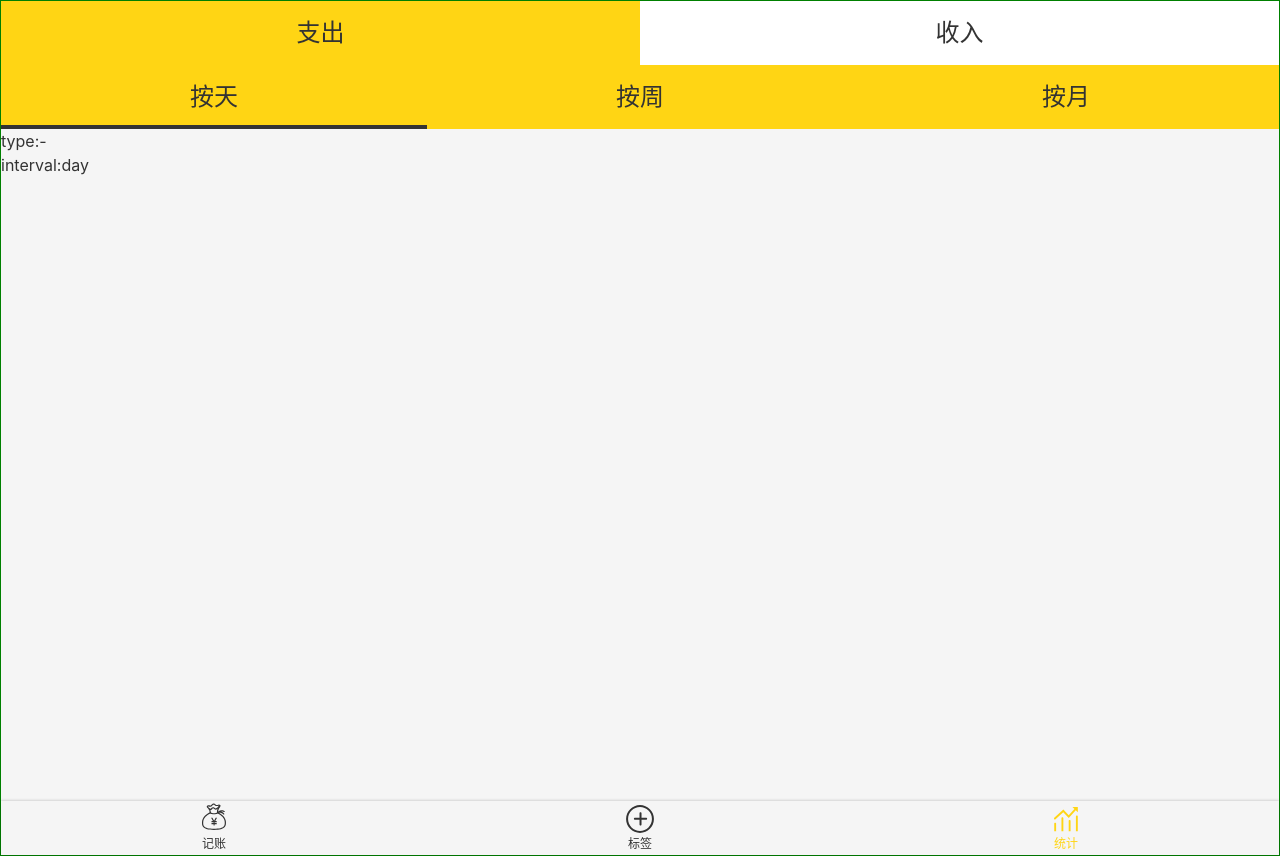
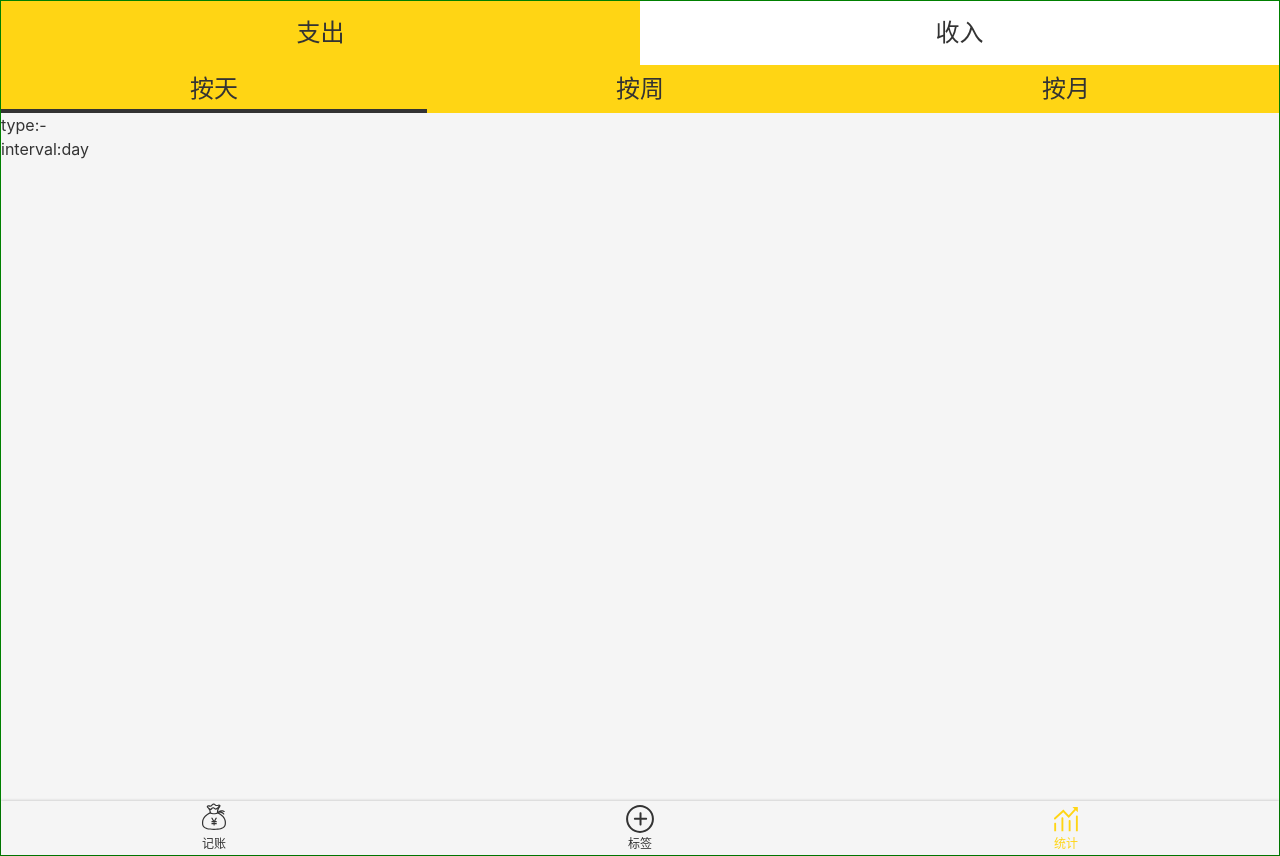
Before and after one commit to MRhuo857/morney, a Vue app: page /#/statistics in a window 1280 px wide. Built offline with nearby package versions, Linux system fonts and the light colour scheme.

Commit message:
更新css

```diff
--- a/src/components/Tabs.vue
+++ b/src/components/Tabs.vue
@@ -1,7 +1,7 @@
 <template>
-    <ul class="tabs">
+    <ul class="tabs" :class="{[classPrefix+'-tabs']:classPrefix}">
         <li v-for="item in dataSource" :key="item.value"
-            :class="liClass(item)"
+            class="tabs-item" :class="liClass(item)"
             @click="select(item)">{{item.text}}
         </li>
     </ul>
@@ -41,8 +41,7 @@
         display: flex;
         text-align: center;
         background: $color-highlight;
-
-        > li {
+        &-item {
             width: 50%;
             height: 64px;
             display: flex;
--- a/src/views/Statistics.vue
+++ b/src/views/Statistics.vue
@@ -41,4 +41,7 @@
             }
         }
     }
+    ::v-deep .interval-tabs-item{
+        height: 48px ;
+    }
 </style>
```
